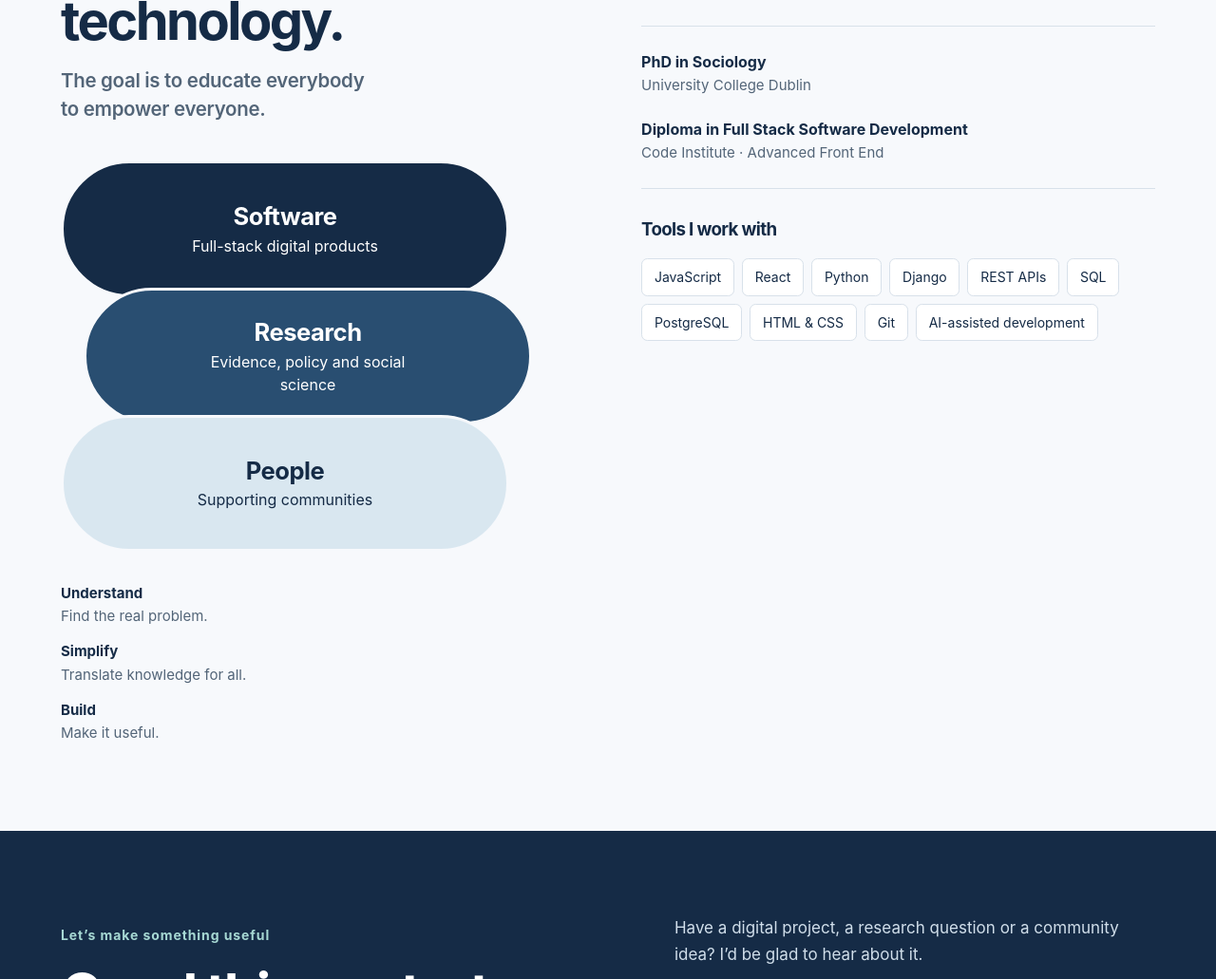
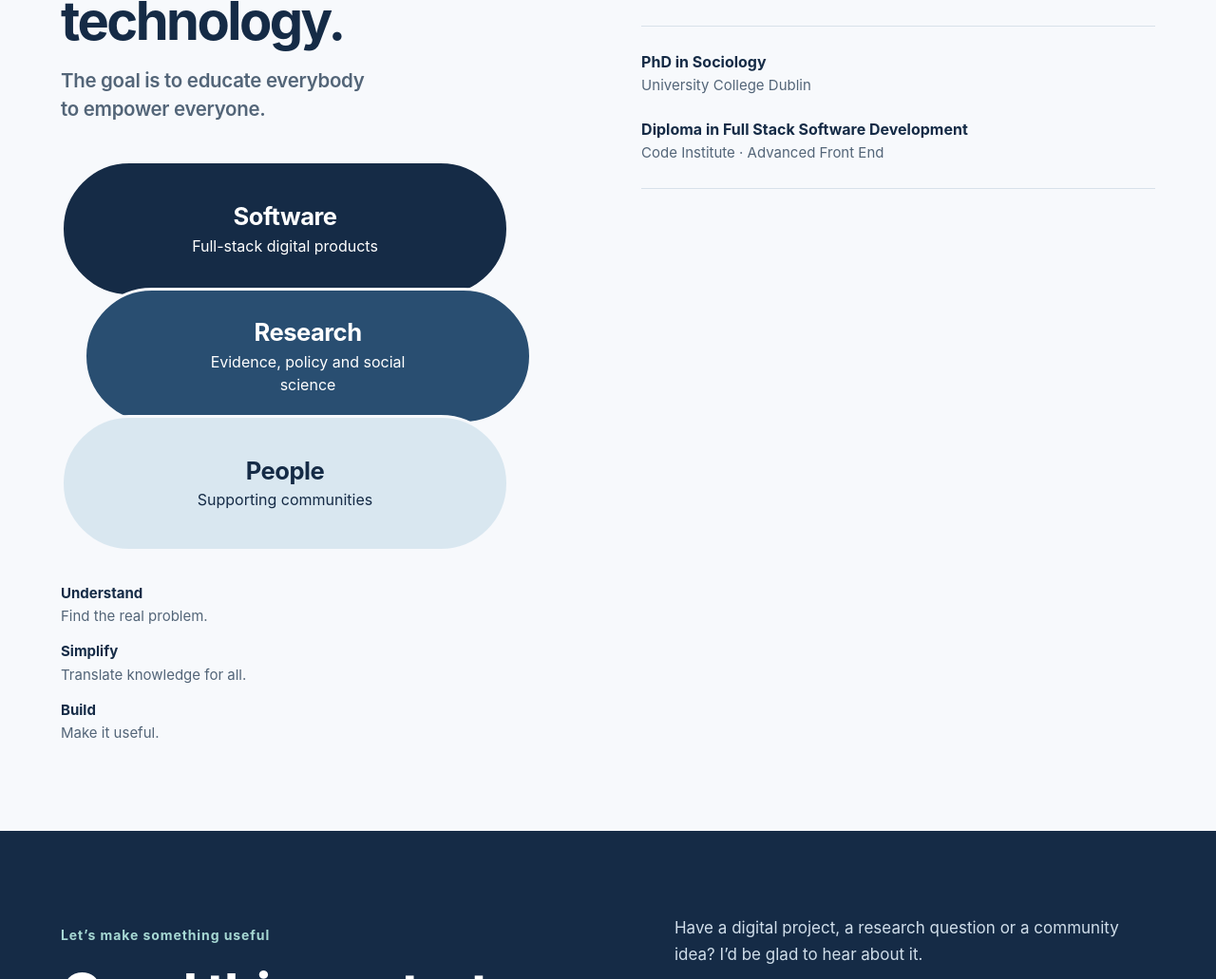
Before and after one commit to SamOBrienOlinger/SamOBrienOlinger, a website: page index.html in a window 1280 px wide. Shown: the part 4380-5411 px from the top of the page at 95% size. Drawn offline with Linux system fonts and the light colour scheme.

Commit message:
Remove Tools I work with section from About

```diff
--- a/index.html
+++ b/index.html
@@ -292,8 +292,6 @@
           <p class="lead-paragraph">I’m Sam, a full-stack developer and social researcher. I’m interested in what happens when technical skills meet a good understanding of people.</p>
           <p>I work across frontend and backend systems, with accessibility, maintainability and clear communication built into the process.</p>
           <div class="credentials"><p><strong>PhD in Sociology</strong><span>University College Dublin</span></p><p><strong>Diploma in Full Stack Software Development</strong><span>Code Institute · Advanced Front End</span></p></div>
-          <h3 class="small-heading">Tools I work with</h3>
-          <ul class="skills" aria-label="Technical skills"><li>JavaScript</li><li>React</li><li>Python</li><li>Django</li><li>REST APIs</li><li>SQL</li><li>PostgreSQL</li><li>HTML &amp; CSS</li><li>Git</li><li>AI-assisted development</li></ul>
         </div>
       </div>
     </section>
```
